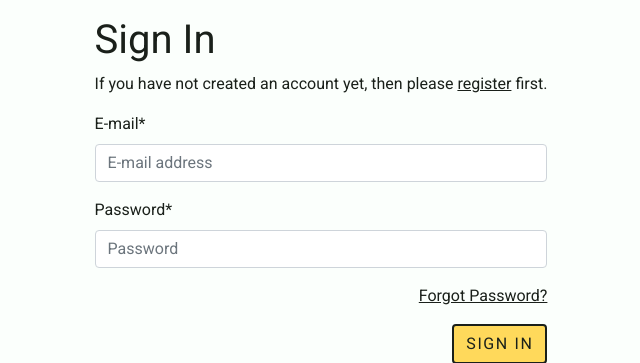
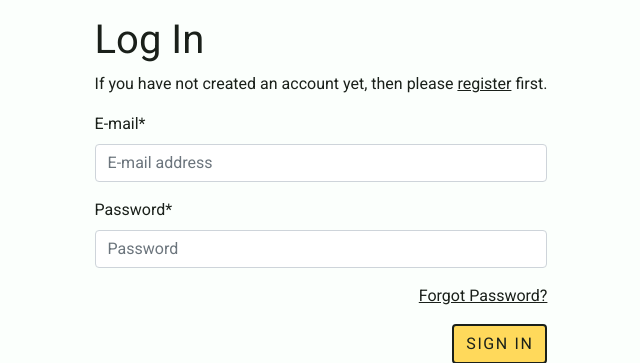
Before and after one commit to oisintohak/Farm-To-Fork, a Django app: page /accounts/login/ in a window 1280 px wide. Shown: the part 88-451 px from the top of the page, without its empty margins (319-959 px from the left). Run offline with Django 3.2, Linux system fonts and the light colour scheme; some libraries are stand-ins or nearby versions; some web fonts are replaced.

Commit message:
fix login template heading

```diff
--- a/templates/account/login.html
+++ b/templates/account/login.html
@@ -7,7 +7,7 @@
 {% block head_title %}{% trans "Sign In" %}{% endblock %}
 
 {% block content %}
-  <h1>{% trans "Sign In" %}</h1>
+  <h1>{% trans "Log In" %}</h1>
 
   {% get_providers as socialaccount_providers %}
 
```
